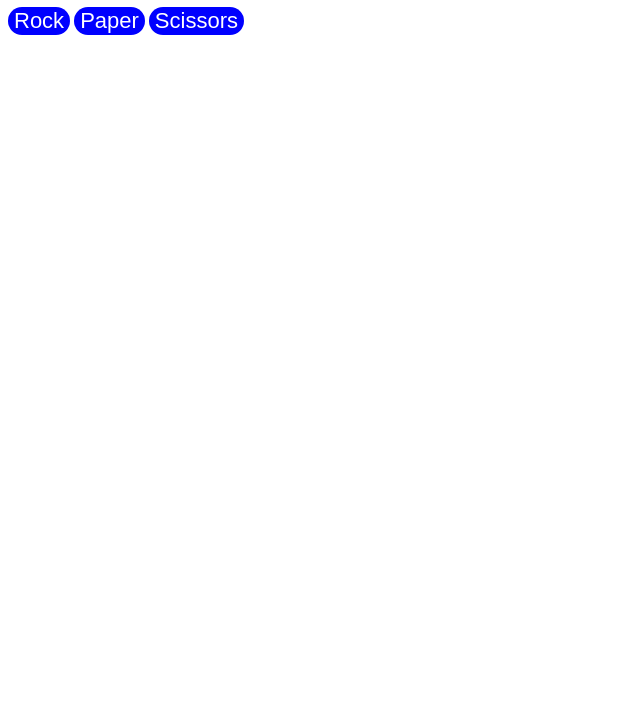
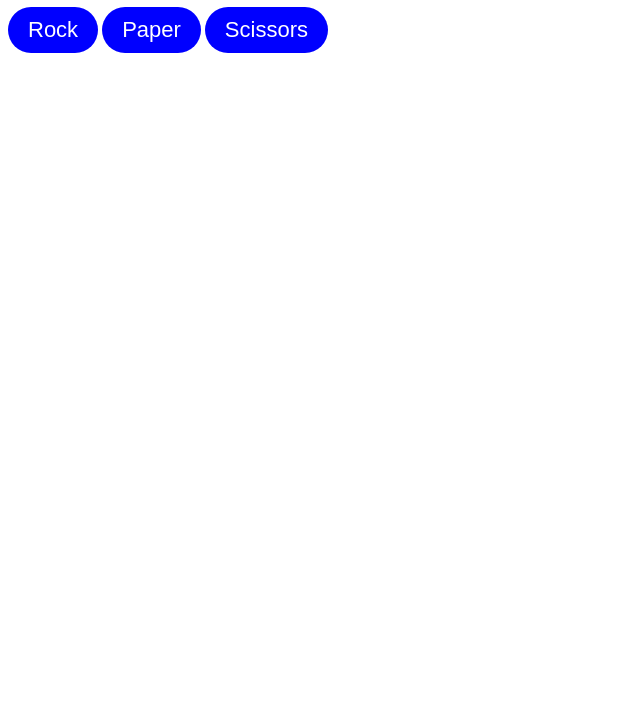
Before and after one commit to Myngos/rock-paper-scissors, a plain HTML site: page index.html in a window 1280 px wide. Shown: the part 73-800 px from the top of the page, without its empty margins (0-640 px from the left). Drawn offline with Linux system fonts and the light colour scheme.

Commit message:
all done

```diff
--- a/style.css
+++ b/style.css
@@ -1,7 +1,7 @@
 button{
     border: none;
     border-radius: 60px;
-    padding: 4px 15gpx;
+    padding: 10px 20px;
     background-color: blue;
     font-size: 22px;
     color: white;
```
